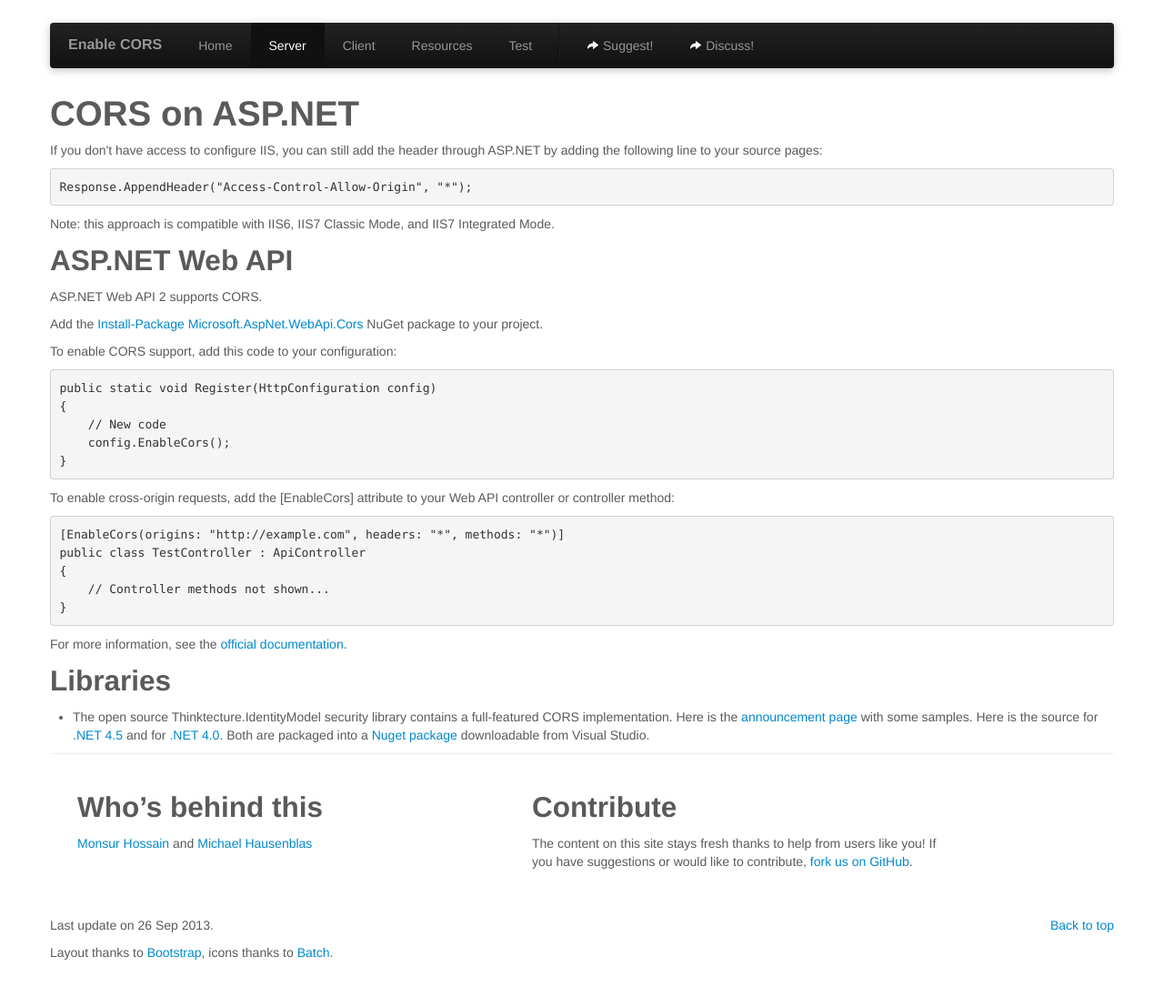
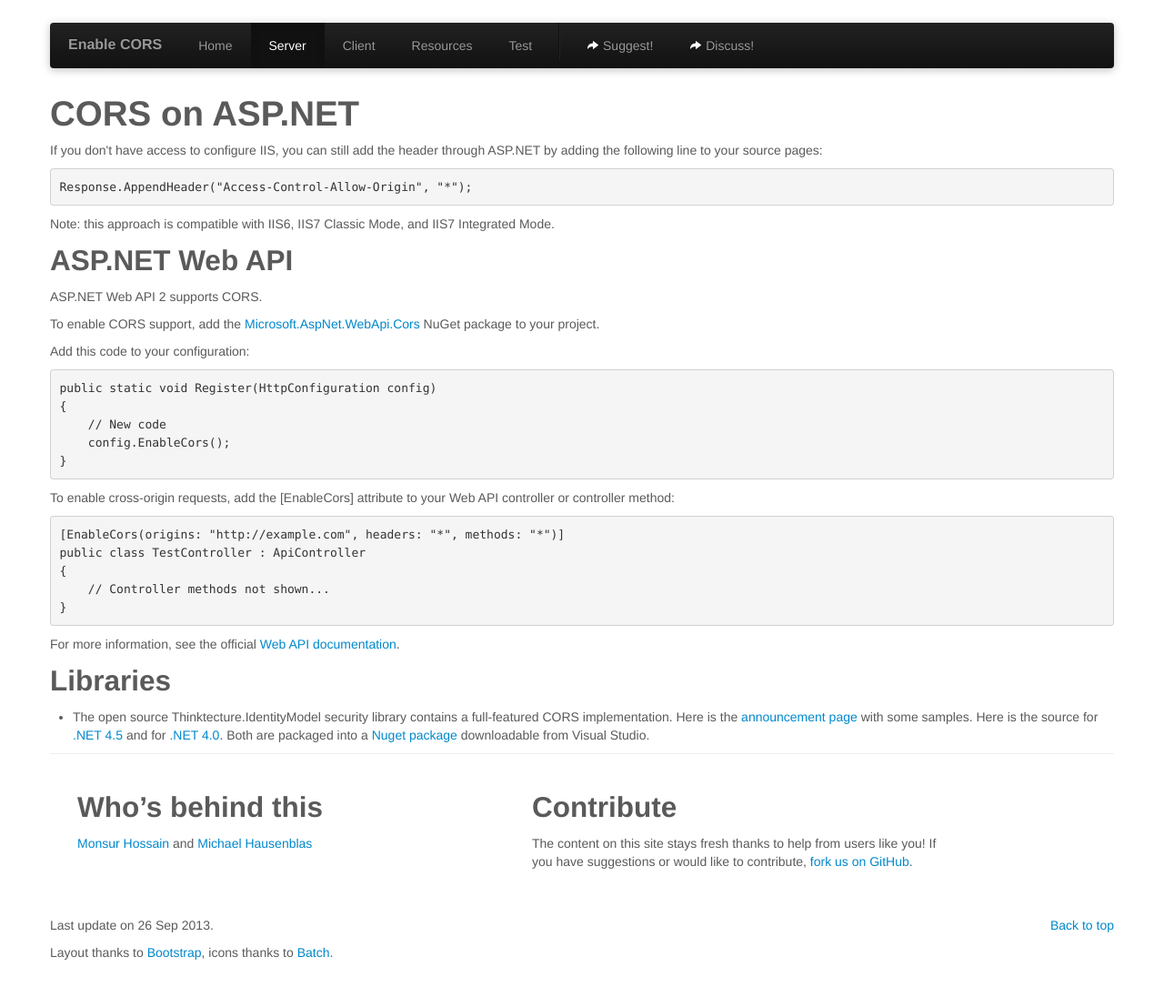
Before and after one commit to monsur/enable-cors.org, a Jekyll site: the page built from server_aspnet.html, in a window 1280 px wide. Shown: the whole page at 91% size. Built offline with Jekyll 4.4.1, drawn with Linux system fonts in a browser that asks for light colours.

```diff
--- a/server_aspnet.html
+++ b/server_aspnet.html
@@ -19,9 +19,9 @@ title: enable cross-origin resource sharing
 
 <p>ASP.NET Web API 2 supports CORS.</p>
 
-<p>Add the <a href="http://www.nuget.org/packages/Microsoft.AspNet.WebApi.Cors">Install-Package Microsoft.AspNet.WebApi.Cors</a> NuGet package to your project.</p>
+<p>To enable CORS support, add the <a href="http://www.nuget.org/packages/Microsoft.AspNet.WebApi.Cors">Microsoft.AspNet.WebApi.Cors</a> NuGet package to your project.</p>
 
-<p>To enable CORS support, add this code to your configuration:</p>
+<p>Add this code to your configuration:</p>
 
 <pre class="code">
 public static void Register(HttpConfiguration config)
@@ -41,7 +41,7 @@ public class TestController : ApiController
 }
 </pre>
 
-<p>For more information, see the <a href="http://www.asp.net/web-api/overview/security/enabling-cross-origin-requests-in-web-api">official documentation</a>.</p>
+<p>For more information, see the official <a href="http://www.asp.net/web-api/overview/security/enabling-cross-origin-requests-in-web-api">Web API documentation</a>.</p>
 
 <h2>Libraries</h2>
 		<ul><li>The open source Thinktecture.IdentityModel security library contains a full-featured CORS implementation. Here is the <a href="http://brockallen.com/2012/06/28/cors-support-in-webapi-mvc-and-iis-with-thinktecture-identitymodel/">announcement page</a> with some samples. Here is the source for <a href="https://github.com/thinktecture/Thinktecture.IdentityModel.45">.NET 4.5</a> and for <a href="https://github.com/thinktecture/Thinktecture.IdentityModel.40">.NET 4.0</a>. Both are packaged into a <a href="http://nuget.org/packages/Thinktecture.IdentityModel">Nuget package</a> downloadable from Visual Studio.</li></ul>
```
